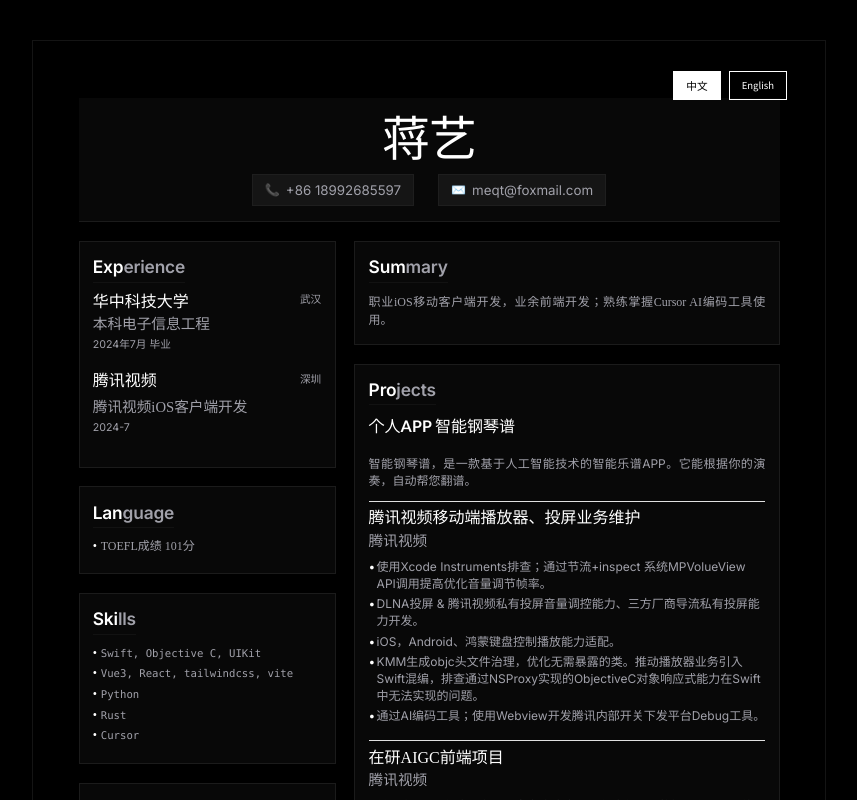
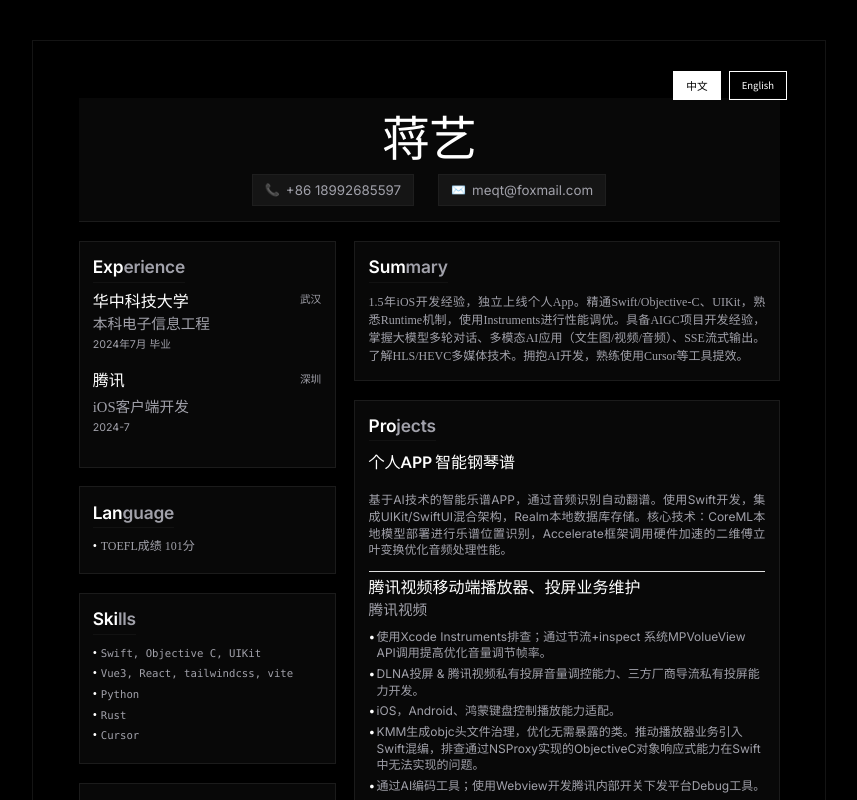
Before and after one commit to meqtMac/resume, a React (Vite) app: page / in a window 1280 px wide. Shown: the top 800 px of the page, without its empty margins (211-1068 px from the left). Built offline with nearby package versions, Linux system fonts and the light colour scheme.

Commit message:
refactor: 优化简历内容描述并更新工作经历和项目细节

```diff
--- a/src/components/Resume.tsx
+++ b/src/components/Resume.tsx
@@ -124,11 +124,11 @@ const Resume: React.FC = () => {
       },
       workExperiences: [
         {
-          company: '腾讯视频',
+          company: '腾讯',
           location: '深圳',
           positions: [
             {
-              title: '腾讯视频iOS客户端开发',
+              title: 'iOS客户端开发',
               startDate: '2024-7',
               endDate: ''
             },
@@ -136,14 +136,14 @@ const Resume: React.FC = () => {
         },
       ],
       languages: ['TOEFL成绩 101分'],
-      summary: '职业iOS移动客户端开发，业余前端开发；熟练掌握Cursor AI编码工具使用。',
-      graduationSuffix: '毕业',
+      summary: '1.5年iOS开发经验，独立上线个人App。精通Swift/Objective-C、UIKit，熟悉Runtime机制，使用Instruments进行性能调优。具备AIGC项目开发经验，掌握大模型多轮对话、多模态AI应用（文生图/视频/音频）、SSE流式输出。了解HLS/HEVC多媒体技术。拥抱AI开发，熟练使用Cursor等工具提效。',
+     graduationSuffix: '毕业',
       appBadge: '独立上线App',
       projects: [
         {
           title: '个人App 智能钢琴谱',
           link: 'https://apps.apple.com/cn/app/%E6%99%BA%E8%83%BD%E9%92%A2%E7%90%B4%E8%B0%B1/id6504392318?l=en-GB',
-          details: '智能钢琴谱，是一款基于人工智能技术的智能乐谱APP。它能根据你的演奏，自动帮您翻谱。',
+          details: '基于AI技术的智能乐谱APP，通过音频识别自动翻谱。使用Swift开发，集成UIKit/SwiftUI混合架构，Realm本地数据库存储。核心技术：CoreML本地模型部署进行乐谱位置识别，Accelerate框架调用硬件加速的二维傅立叶变换优化音频处理性能。',
           experiences: [
             {
               title: '腾讯视频移动端播放器、投屏业务维护',
@@ -159,7 +159,7 @@ const Resume: React.FC = () => {
               ]
             },
             {
-              title: '在研AIGC前端项目',
+              title: '灵芽AI创作者社区 lumio.qq.com',
               company: '腾讯视频',
               date: '2025年9月 - 至今',
               location: '深圳',
@@ -201,11 +201,11 @@ const Resume: React.FC = () => {
       },
       workExperiences: [
         {
-          company: 'Tencent Video',
+          company: 'Tencent',
           location: 'Shenzhen',
           positions: [
             {
-              title: 'Tencent Video iOS Client Developer',
+              title: 'iOS Client Developer',
               startDate: '2024-7',
               endDate: ''
             },
@@ -213,14 +213,14 @@ const Resume: React.FC = () => {
         },
       ],
       languages: ['TOEFL Score: 101'],
-      summary: 'Professional iOS mobile client developer, amateur frontend developer; proficient in using Cursor AI coding tools.',
+      summary: '1.5 years of iOS development experience with independent App Store launch. Proficient in Swift/Objective-C, UIKit, Runtime mechanisms, and Instruments performance optimization. Experienced in AIGC projects with multi-turn LLM conversations, multimodal AI capabilities (text-to-image/video/audio) and SSE streaming. Familiar with HLS/HEVC multimedia technologies. Embracing AI-assisted development with tools like Cursor for enhanced productivity.',
       graduationSuffix: 'Graduated',
       appBadge: 'Independent App Launch',
       projects: [
         {
           title: 'Personal App Smart Piano Score',
           link: 'https://apps.apple.com/cn/app/%E6%99%BA%E8%83%BD%E9%92%A2%E7%90%B4%E8%B0%B1/id6504392318?l=en-GB',
-          details: 'Smart Piano Score is an intelligent sheet music APP based on artificial intelligence technology. It can automatically turn pages for you according to your performance.',
+          details: 'AI-powered intelligent sheet music APP with automatic page turning based on audio recognition. Developed in Swift with hybrid UIKit/SwiftUI architecture and Realm local database. Core technologies: CoreML local model deployment for score position recognition, Accelerate framework leveraging hardware-accelerated 2D FFT for optimized audio processing performance.',
           experiences: [
             {
               title: 'Tencent Video Mobile Player & Casting Business Maintenance',
@@ -236,7 +236,7 @@ const Resume: React.FC = () => {
               ]
             },
             {
-              title: 'AIGC Frontend Project in Development',
+              title: 'Lingya AI Creator Community lumio.qq.com',
               company: 'Tencent Video',
               date: 'September 2025 - Present',
               location: 'Shenzhen',
```
